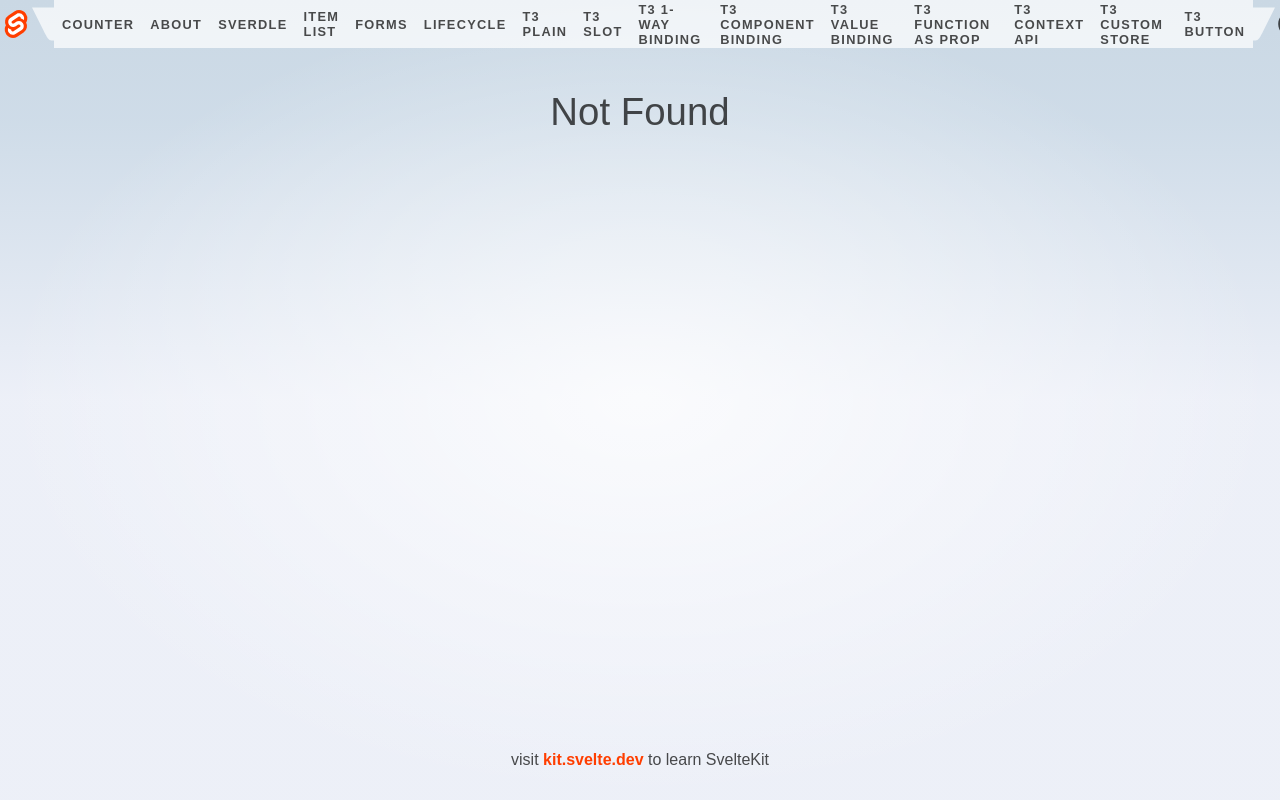
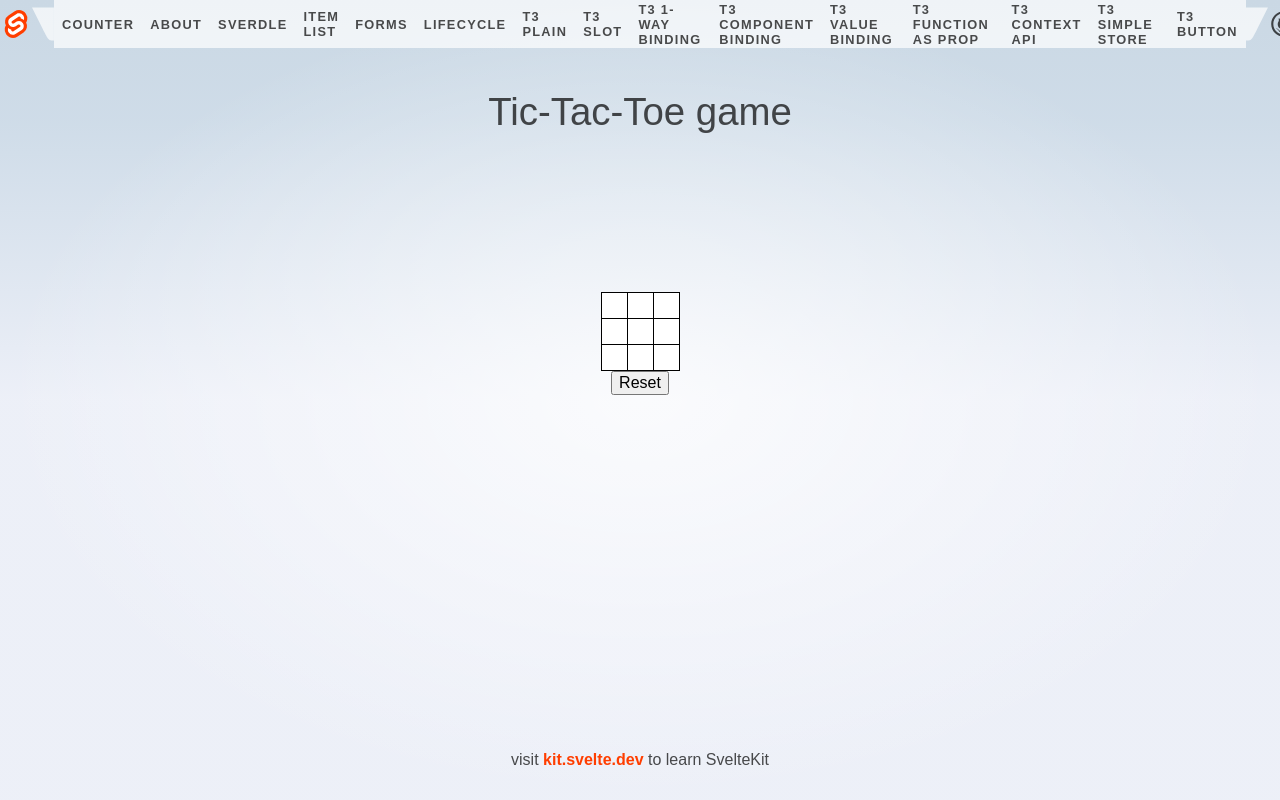
Before and after one commit to SaschaLucius/sveltekit-demo, a SvelteKit app: page /tic-tac-toe/7-simple-store in a window 1280 px wide. Before the commit this address had no page. Shown: the top 800 px of the page. Built offline with nearby package versions, Linux system fonts and the light colour scheme.

Commit message:
add simple store

```diff
--- a/src/routes/Header.svelte
+++ b/src/routes/Header.svelte
@@ -18,8 +18,8 @@
 		{ path: '/tic-tac-toe/4-value-binding', name: 'T3 value binding' },
 		{ path: '/tic-tac-toe/5-function-props', name: 'T3 function as prop' },
 		{ path: '/tic-tac-toe/6-context-api', name: 'T3 context api' },
-		// { path: '/tic-tac-toe/7-simple-store', name: 'T3 simple Store' },
-		{ path: '/tic-tac-toe/8-custom-store', name: 'T3 custom Store' },
+		{ path: '/tic-tac-toe/7-simple-store', name: 'T3 simple Store' },
+		// { path: '/tic-tac-toe/8-custom-store', name: 'T3 custom Store' },
 		{ path: '/tic-tac-toe/9-plain-with-button', name: 'T3 button' }
 	];
 </script>
--- /dev/null
+++ b/src/routes/tic-tac-toe/7-simple-store/+page.svelte
@@ -0,0 +1,32 @@
+<script lang="ts">
+	import Grid from './Grid.svelte';
+	import '../page.css';
+
+	let grid: Grid;
+	let isFinished: boolean = false;
+</script>
+
+<svelte:head>
+	<title>Tic-Tac-Toe</title>
+	<meta name="description" content="Tic-Tac-Toe game" />
+</svelte:head>
+
+<h1>Tic-Tac-Toe game</h1>
+
+<section>
+	<Grid
+		bind:this={grid}
+		on:gameWon={(event) => {
+			alert(event.detail.player);
+			isFinished = true;
+		}}
+	/>
+	<button
+		on:click={() => {
+			grid.reset();
+			isFinished = false;
+		}}
+	>
+		{isFinished ? 'Restart' : 'Reset'}
+	</button>
+</section>
--- /dev/null
+++ b/src/routes/tic-tac-toe/7-simple-store/Grid.svelte
@@ -0,0 +1,39 @@
+<script lang="ts" type="module">
+	import Square from './Square.svelte';
+	import '../grid.css';
+	import { createEventDispatcher } from 'svelte';
+	import { Move } from '../types';
+	import { squares, winner } from './stores.js';
+
+	const dispatch = createEventDispatcher();
+
+	$: if ($winner != Move.EMPTY) {
+		dispatch('gameWon', { player: $winner });
+	}
+
+	export function reset() {
+		$squares = [
+			Move.EMPTY,
+			Move.EMPTY,
+			Move.EMPTY,
+			Move.EMPTY,
+			Move.EMPTY,
+			Move.EMPTY,
+			Move.EMPTY,
+			Move.EMPTY,
+			Move.EMPTY
+		];
+	}
+</script>
+
+<table>
+	<tbody>
+		{#each Array(3) as _, rowIndex}
+			<tr>
+				{#each Array(3) as _, columnIndex}
+					<Square index={rowIndex * 3 + columnIndex} />
+				{/each}
+			</tr>
+		{/each}
+	</tbody>
+</table>
--- /dev/null
+++ b/src/routes/tic-tac-toe/7-simple-store/Square.svelte
@@ -0,0 +1,18 @@
+<script lang="ts">
+	import '../square.css';
+	import { Move } from '../types';
+	import { squares, isFinished, count } from './stores.js';
+
+	export let index: number;
+
+	function handleClick(index: number) {
+		if ($squares[index] == Move.EMPTY && !$isFinished) {
+			$squares[index] = Object.values(Move)[$count % 2];
+		}
+	}
+</script>
+
+<!-- svelte-ignore a11y-click-events-have-key-events -->
+<td on:click={() => handleClick(index)}>
+	{$squares[index]}
+</td>
--- /dev/null
+++ b/src/routes/tic-tac-toe/7-simple-store/stores.ts
@@ -0,0 +1,29 @@
+import { writable, derived } from 'svelte/store';
+import { Move } from '../types';
+
+export const squares = writable(Array.from(Array<Move>(9).fill(Move.EMPTY)));
+export const winner = derived(squares, ($squares) => calculateWinner($squares));
+export const isFinished = derived(winner, ($winner) => $winner != Move.EMPTY);
+export const count = derived(squares, ($squares) => $squares.filter((x) => x != Move.EMPTY).length);
+
+const winningCombinations = [
+	[0, 1, 2],
+	[3, 4, 5],
+	[6, 7, 8],
+	[0, 3, 6],
+	[1, 4, 7],
+	[2, 5, 8],
+	[0, 4, 8],
+	[2, 4, 6]
+];
+
+function calculateWinner(board: Move[]): Move {
+	for (let i = 0; i < winningCombinations.length; i++) {
+		const [a, b, c] = winningCombinations[i];
+		const valueA = board[a];
+		if (valueA != Move.EMPTY && valueA === board[b] && valueA === board[c]) {
+			return valueA;
+		}
+	}
+	return Move.EMPTY;
+}
```
Also changed, not shown: src/routes/tic-tac-toe/7-simple-store/context.ts (added, +20 -0 lines), src/routes/tic-tac-toe/7-simple-store/README.md (added).
